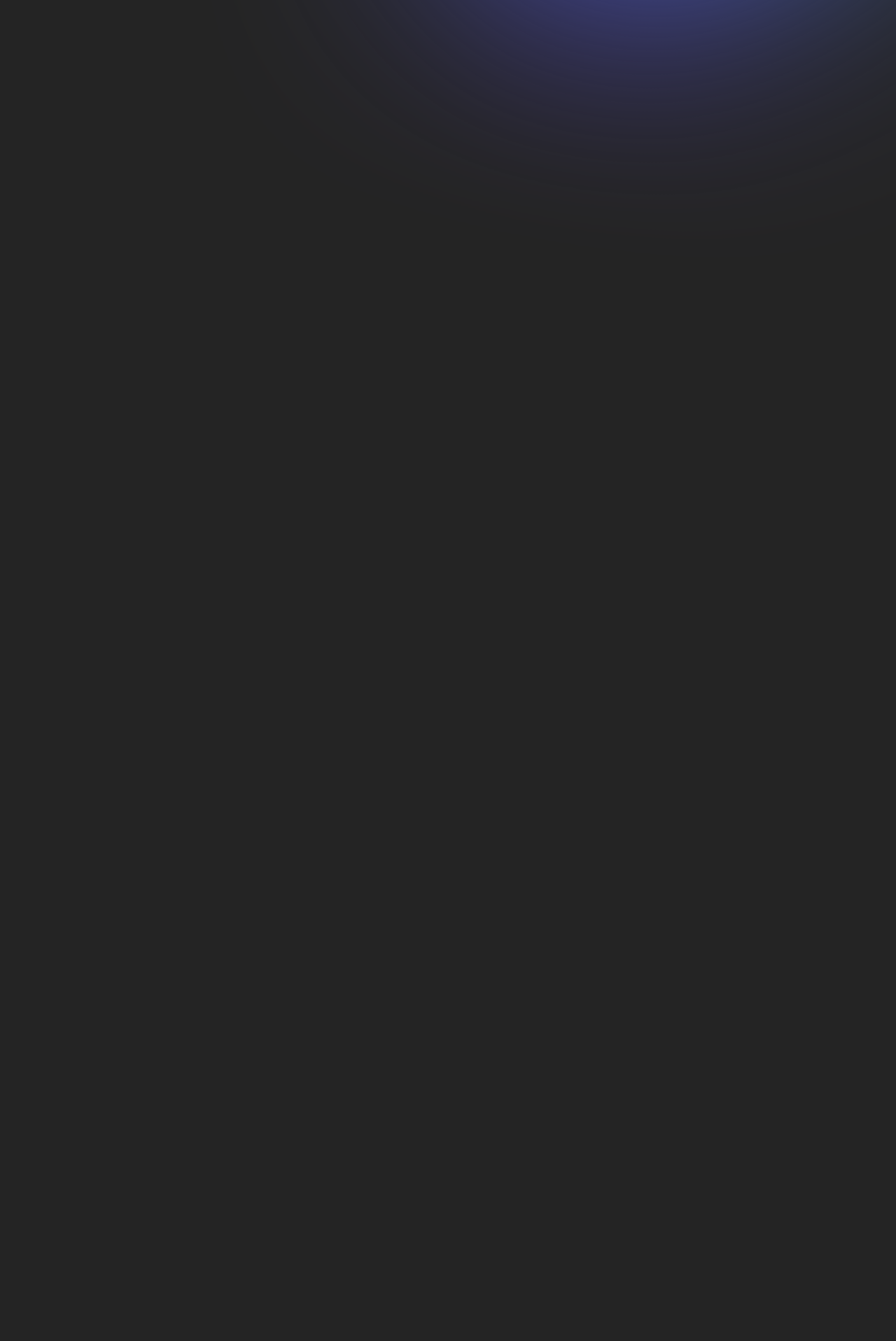
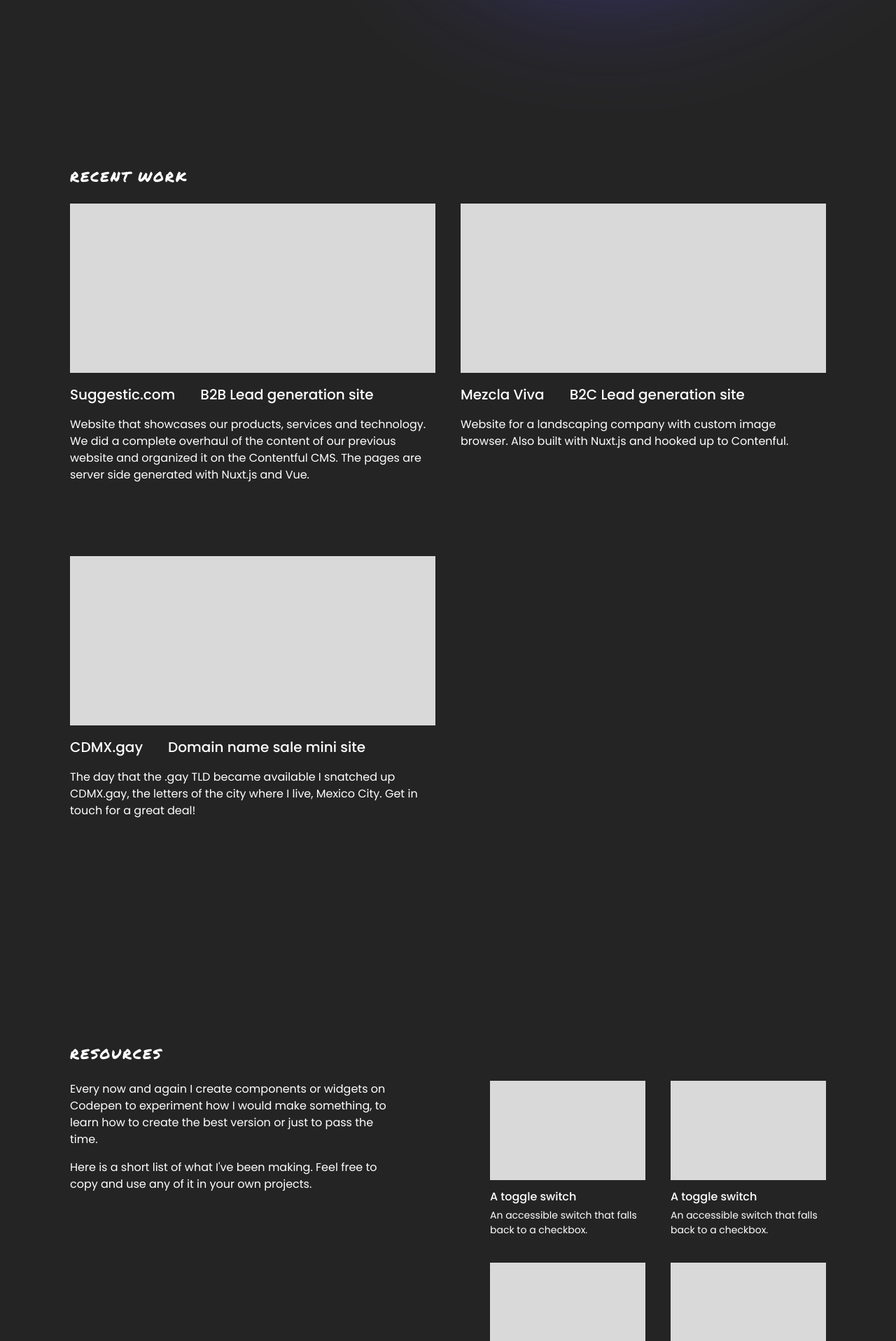
Before and after one commit to Jeromche/wil-portfolio-2022, a Vue app: page / in a window 1280 px wide. Shown: the part 880-2797 px from the top of the page at 70% size. Before the commit the page ends 937 px from the top, so only its background shows below. Built offline with nearby package versions, Linux system fonts and the light colour scheme.

Commit message:
Add more content.

```diff
--- a/index.html
+++ b/index.html
@@ -7,7 +7,7 @@
     <link rel="preconnect" href="https://fonts.googleapis.com" />
     <link rel="preconnect" href="https://fonts.gstatic.com" crossorigin />
     <link
-      href="https://fonts.googleapis.com/css2?family=Permanent+Marker&family=Poppins:wght@500;700&display=swap"
+      href="https://fonts.googleapis.com/css2?family=Permanent+Marker&family=Poppins:wght@400;500;700&display=swap"
       rel="stylesheet"
     />
     <link
--- a/src/App.vue
+++ b/src/App.vue
@@ -30,7 +30,7 @@
 
 @media (min-width: 1024px) {
   #app {
-    gap: 400px;
+    gap: 320px;
   }
 }
 </style>
--- a/src/components/Animation.vue
+++ b/src/components/Animation.vue
@@ -1,5 +1,7 @@
 <template>
-  <div class="animation" />
+  <div class="container">
+    <div class="animation" />
+  </div>
 </template>
 
 <style scoped>
@@ -13,10 +15,20 @@
   }
 }
 
+.container {
+  position: absolute;
+  top: 0;
+  left: 0;
+  right: 0;
+  height: 1200px;
+  overflow: hidden;
+  z-index: -1;
+}
+
 .animation {
-  --size: 700px;
+  --size: 600px;
 
-  position: fixed;
+  position: absolute;
   top: 200px;
   left: 50%;
   transform: translateX(600px);
@@ -24,8 +36,7 @@
   height: var(--size);
   filter: blur(calc(var(--size) / 5));
   background-image: linear-gradient(#37eba9d9, #5b37eb);
-  animation: rotate 50s cubic-bezier(0.8, 0.2, 0.2, 0.8) alternate infinite;
+  animation: rotate 80s cubic-bezier(0.8, 0.2, 0.2, 0.8) alternate infinite;
   border-radius: 30% 70% 70% 30% / 30% 30% 70% 70%;
-  z-index: -1;
 }
 </style>
--- a/src/components/Hero.vue
+++ b/src/components/Hero.vue
@@ -68,14 +68,16 @@
   text-transform: uppercase;
   letter-spacing: 0.1em;
   transition: all .15s linear;
-  box-shadow: 0 4px 1px transparent;
+  box-shadow: 0 4px 1px hsl(243, 62%, 0, 0);
+  text-shadow: 1px 2px 0px transparent;
+  background-image: linear-gradient(hsl(243, 100%, 66%), hsl(243, 65%, 55%));
 }
 
 .button:hover {
-  background-image: linear-gradient(hsl(243, 100%, 66%), hsl(243, 65%, 55%));
-  box-shadow: 0 4px 1px hsl(243deg 61% 42%);
-  text-shadow: 1px 2px 0px hsl(243deg 61% 50%);
-  transform: translateY(-1px);
+  box-shadow: 0 4px 1px hsl(243, 61%, 42%);
+  text-shadow: 1px 2px 0px hsl(243, 61%, 50%);
+  /* transform: translateY(-1px); */
+  transition: all .05s linear;
 }
 
 .button:active {
--- /dev/null
+++ b/src/components/RecentWork.vue
@@ -0,0 +1,47 @@
+<script lang="ts" setup>
+import RecentWorkItem from './RecentWorkItem.vue';
+</script>
+
+<template>
+  <section>
+    <h2>Recent Work</h2>
+    <div class="container">
+      <RecentWorkItem name="Suggestic.com" type="B2B Lead generation site">
+        <p>Website that showcases our products, services and technology. We did a complete overhaul of the content of
+          our previous website and organized it on the Contentful CMS. The pages are server side generated with Nuxt.js
+          and Vue.</p>
+      </RecentWorkItem>
+      <RecentWorkItem name="Mezcla Viva" type="B2C Lead generation site">
+        <p>Website for a landscaping company with custom image browser. Also built with Nuxt.js and hooked up to
+          Contenful.</p>
+      </RecentWorkItem>
+      <RecentWorkItem name="CDMX.gay" type="Domain name sale mini site">
+        <p>The day that the .gay TLD became available I snatched up CDMX.gay, the letters of the city where I live,
+          Mexico City. Get in touch for a great deal!</p>
+      </RecentWorkItem>
+    </div>
+  </section>
+</template>
+
+<style scoped>
+section {
+  display: flex;
+  flex-direction: column;
+  gap: 24px;
+}
+
+h2 {
+  font-family: 'Permanent Marker', cursive;
+  font-size: 20px;
+  line-height: 1.5;
+  letter-spacing: 0.1em;
+  text-transform: uppercase;
+}
+
+.container {
+  display: grid;
+  grid-template-columns: 1fr 1fr;
+  column-gap: 36px;
+  row-gap: 104px;
+}
+</style>
--- /dev/null
+++ b/src/components/RecentWorkItem.vue
@@ -0,0 +1,49 @@
+<script setup lang="ts">
+interface Props {
+  name: string;
+  type: string;
+}
+
+defineProps<Props>()
+</script>
+
+<template>
+  <article>
+    <figure />
+    <header>
+      <h3>{{ name }}</h3>
+      <h4>{{ type }}</h4>
+    </header>
+    <div>
+      <slot />
+    </div>
+  </article>
+</template>
+
+<style scoped>
+article {
+  display: flex;
+  flex-direction: column;
+  gap: 16px;
+}
+
+header {
+  display: flex;
+  flex-direction: row;
+  gap: 36px;
+  font-weight: 500;
+  font-size: 20px;
+  line-height: 1.5;
+}
+
+div {
+  font-weight: 400;
+  font-size: 16px;
+  line-height: 24px;
+}
+
+figure {
+  background-color: #D9D9D9;
+  height: 242px;
+}
+</style>
--- /dev/null
+++ b/src/components/ResourceItem.vue
@@ -0,0 +1,39 @@
+<template>
+  <article>
+    <figure />
+    <div>
+      <h3>A toggle switch</h3>
+      <p>An accessible switch that falls back to a checkbox.</p>
+    </div>
+  </article>
+</template>
+
+<style scoped>
+article {
+  display: flex;
+  flex-direction: column;
+  gap: 12px;
+}
+
+figure {
+  height: 142px;
+  background-color: #D9D9D9;
+}
+
+div {
+  display: flex;
+  flex-direction: column;
+  gap: 4px;
+  line-height: 1.5;
+}
+
+h3 {
+  font-weight: 500;
+  font-size: 16px;
+}
+
+p {
+  font-weight: 400;
+  font-size: 14px;
+}
+</style>
--- /dev/null
+++ b/src/components/Resources.vue
@@ -0,0 +1,61 @@
+<script lang="ts" setup>
+import ResourceItem from './ResourceItem.vue';
+</script>
+
+<template>
+  <section>
+    <h2>Resources</h2>
+    <div class="container">
+      <div class="content">
+        <p>Every now and again I create components or widgets on Codepen to experiment how I would make something, to
+          learn how to create the best version or just to pass the time.</p>
+        <p>Here is a short list of what I've been making. Feel free to copy and use any of it in your own projects.</p>
+      </div>
+      <div class="items">
+        <ResourceItem />
+        <ResourceItem />
+        <ResourceItem />
+        <ResourceItem />
+        <ResourceItem />
+      </div>
+    </div>
+  </section>
+</template>
+
+<style scoped>
+section {
+  display: flex;
+  flex-direction: column;
+  gap: 24px;
+}
+
+h2 {
+  font-family: 'Permanent Marker', cursive;
+  font-size: 20px;
+  line-height: 1.5;
+  letter-spacing: 0.1em;
+  text-transform: uppercase;
+}
+
+.container {
+  display: grid;
+  grid-template-columns: 464px 1fr;
+  gap: 136px;
+}
+
+.content {
+  font-weight: 400;
+  font-size: 16px;
+  line-height: 1.5;
+}
+
+.content p {
+  margin-bottom: 1em;
+}
+
+.items {
+  display: grid;
+  grid-template-columns: 1fr 1fr;
+  gap: 36px;
+}
+</style>
--- a/src/components/TitleSlide.vue
+++ b/src/components/TitleSlide.vue
@@ -25,7 +25,7 @@
   }
 
   100% {
-    transform: transform(0);
+    transform: translateY(0);
   }
 }
 
@@ -37,6 +37,6 @@
 
 .inner {
   display: block;
-  animation: slide-up 3s cubic-bezier(0, 0.8, 0.2, 1);
+  animation: slide-up 1s cubic-bezier(0, 0.8, 0.2, 1);
 }
 </style>
--- a/src/views/Home.vue
+++ b/src/views/Home.vue
@@ -2,10 +2,14 @@
 import Animation from '../components/Animation.vue';
 import PageHeader from "@/components/PageHeader.vue"
 import Hero from '@/components/Hero.vue';
+import RecentWork from '@/components/RecentWork.vue';
+import Resources from '@/components/Resources.vue';
 </script>
 
 <template>
   <Animation />
   <PageHeader />
   <Hero />
+  <RecentWork />
+  <Resources />
 </template>
```
